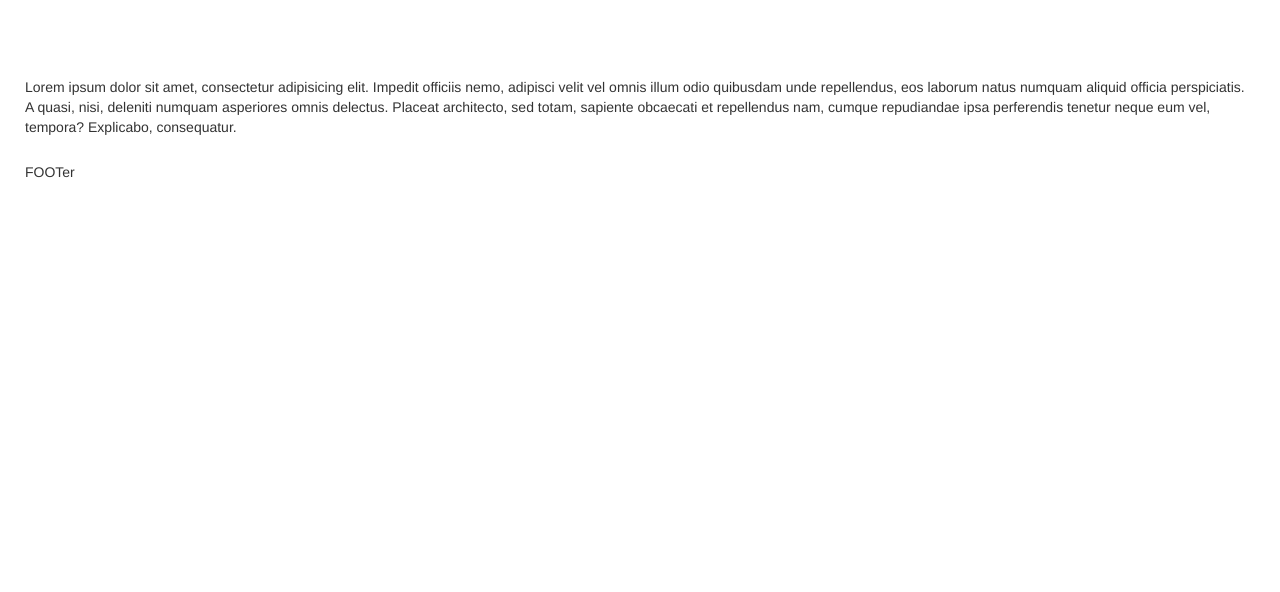
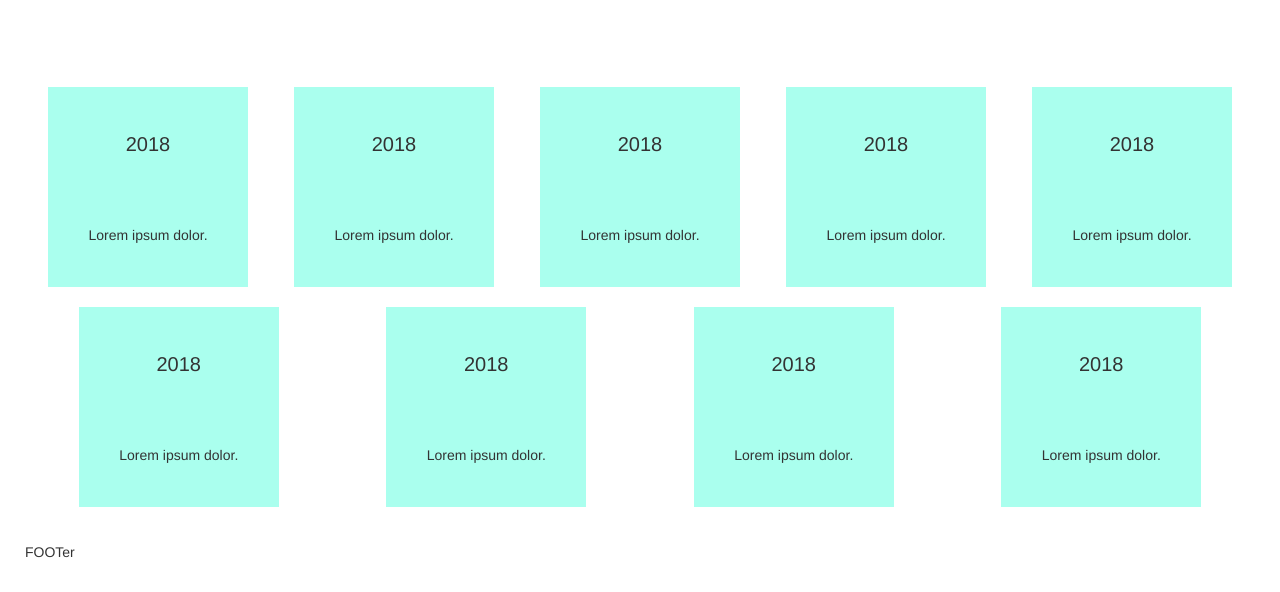
Before and after one commit to genpou/scifight-front-end, a website: page app/index.html in a window 1280 px wide. Shown: the part 208-800 px from the top of the page. Drawn offline with nearby package versions, Linux system fonts and the light colour scheme.

Commit message:
main page -alpha

```diff
--- a/app/index.html
+++ b/app/index.html
@@ -41,9 +41,17 @@
 					</div>
 				</div>
 				<div class="box content-container">
-
-
-						Lorem ipsum dolor sit amet, consectetur adipisicing elit. Impedit officiis nemo, adipisci velit vel omnis illum odio quibusdam unde repellendus, eos laborum natus numquam aliquid officia perspiciatis. A quasi, nisi, deleniti numquam asperiores omnis delectus. Placeat architecto, sed totam, sapiente obcaecati et repellendus nam, cumque repudiandae ipsa perferendis tenetur neque eum vel, tempora? Explicabo, consequatur.
+					<div class="champs">
+						<div class="champ-box"><span class="champ-year">2018</span><span class="champ-name">Lorem ipsum dolor.</span></div>
+						<div class="champ-box"><span class="champ-year">2018</span><span class="champ-name">Lorem ipsum dolor.</span></div>
+						<div class="champ-box"><span class="champ-year">2018</span><span class="champ-name">Lorem ipsum dolor.</span></div>
+						<div class="champ-box"><span class="champ-year">2018</span><span class="champ-name">Lorem ipsum dolor.</span></div>
+						<div class="champ-box"><span class="champ-year">2018</span><span class="champ-name">Lorem ipsum dolor.</span></div>
+						<div class="champ-box"><span class="champ-year">2018</span><span class="champ-name">Lorem ipsum dolor.</span></div>
+						<div class="champ-box"><span class="champ-year">2018</span><span class="champ-name">Lorem ipsum dolor.</span></div>
+						<div class="champ-box"><span class="champ-year">2018</span><span class="champ-name">Lorem ipsum dolor.</span></div>
+						<div class="champ-box"><span class="champ-year">2018</span><span class="champ-name">Lorem ipsum dolor.</span></div>
+					</div>
 				</div>
 				<div class="box footer">FOOTer</div>
 			</div>
--- a/app/sass/main.sass
+++ b/app/sass/main.sass
@@ -9,6 +9,7 @@ $nav-active-color: #f0f0f0
 $battle-soon-color: #f2aeae
 $battle-process-color: #fdff00
 $battle-finished-color: #63ff00
+$champ-box-color: #aaffee
 
 body
 	background-color : $background
@@ -169,6 +170,20 @@ body
 	.comand-item
 		//width: 200px
 		flex: 1 0 200px
+.champs
+	display: flex
+	flex-direction: column
+	align-content: center
+.champ-box
+	display: flex
+	flex-direction: row-reverse
+	justify-content: space-between
+	background-color: $champ-box-color
+	padding: 15px
+	margin: 10px
+	.champ-year
+		font-size: 2rem
+
 
 @media screen and (min-width: 420px)
 	.navi
@@ -186,6 +201,18 @@ body
 		order: 2
 	.toggle
 		order: 3
+	.champs
+		flex-direction: row
+		flex-wrap: wrap
+		justify-content: space-around
+		align-items: flex-start
+		.champ-box
+			flex-direction: column
+			width: 200px
+			height: 200px
+			padding: 10px
+			align-items: center
+			justify-content: space-around
 @media screen and (min-width: 768px)
 	.navi
 		.toggle
@@ -222,3 +249,4 @@ body
 		.action-result
 			flex-direction: row
 			justify-content: space-around
+			align-items: baseline
```
Also changed, not shown: app/action.html (+2 -0 lines), app/css/main.css.
